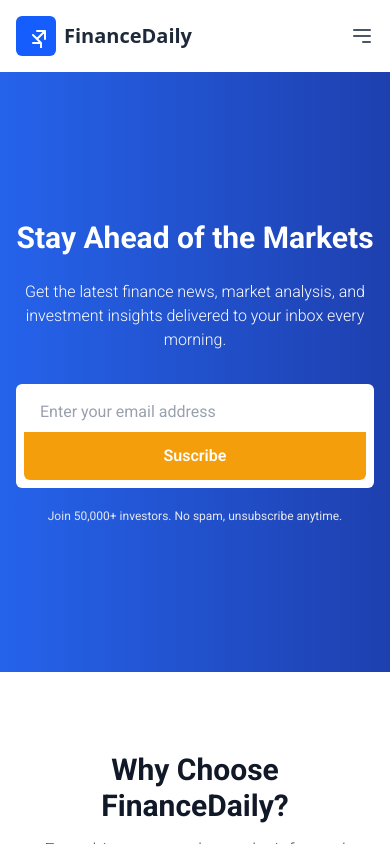
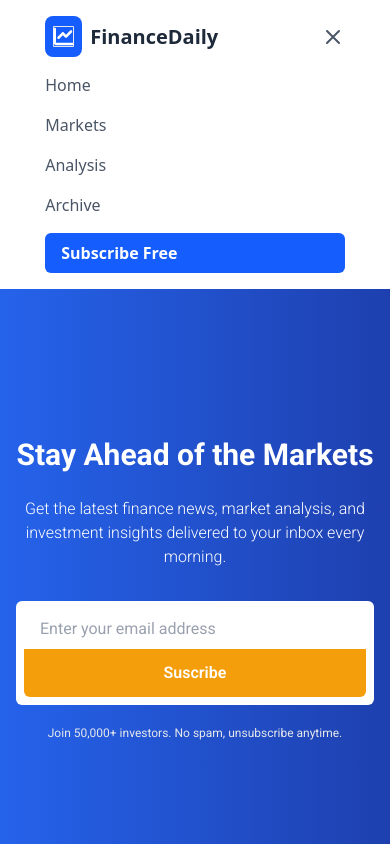
Before and after one commit to Opex-Interns/TeamX-News-Dashboard, a React (Vite) app: page / in a window 390 px wide. Both pictures are taken after a click on the button 362 px from the left and 36 px from the top of the page. Shown: the top 844 px of the page. Built offline with nearby package versions, Linux system fonts and the light colour scheme.

Commit message:
Responsiveness work on

```diff
--- a/src/Components/Footer.jsx
+++ b/src/Components/Footer.jsx
@@ -2,67 +2,75 @@ import React from 'react'
 
 function Footer() {
   return (
-    <div>
-      <footer class="bg-gray-900 text-gray-400 py-10">
-  <div class="container mx-auto px-4">
-    <div class="grid grid-cols-1 md:grid-cols-4 gap-8">
-      <div>
-        <div class="flex items-center space-x-2 mb-2">
-          <div class="bg-blue-600 p-2 rounded-md">
-            <svg xmlns="http://www.w3.org/2000/svg" class="h-6 w-6 text-white" fill="none" viewBox="0 0 24 24" stroke="currentColor" stroke-width="2">
-  <path stroke-linecap="round" stroke-linejoin="round" d="M13 7h8m0 0v8m0-8l-8 8m-4 4h8m0 0v8m0-8l-8-8"/>
+    <footer className="bg-gray-900 text-gray-400 py-10 font-Roboto">
+      <div className="container mx-auto px-4 w-[90%]">
+
+        {/* Main Content */}
+        <div className="grid grid-cols-1 sm:grid-cols-2 md:grid-cols-4 gap-10">
+
+          {/* Logo + Description */}
+          <div className="flex flex-col gap-3">
+            <div className="flex items-center space-x-2 mb-2">
+              <div className="bg-blue-600 px-2 py-2.5 rounded-lg">
+                <svg xmlns="http://www.w3.org/2000/svg" width="21" height="21" viewBox="0 0 20 21" fill="none">
+                  <path d="M20 20.5H0V0.5H20V20.5Z" stroke="#E5E7EB"/>
+                  <path d="M2.5 3C2.5 2.30859 1.94141 1.75 1.25 1.75C0.558594 1.75 0 2.30859 0 3V16.125C0 17.8516 1.39844 19.25 3.125 19.25H18.75C19.4414 19.25 20 18.6914 20 18C20 17.3086 19.4414 16.75 18.75 16.75H3.125C2.78125 16.75 2.5 16.4688 2.5 16.125V3ZM18.3828 6.38281C18.8711 5.89453 18.8711 5.10156 18.3828 4.61328C17.8945 4.125 17.1016 4.125 16.6133 4.61328L12.5 8.73047L10.2578 6.48828C9.76953 6 8.97656 6 8.48828 6.48828L4.11328 10.8633C3.625 11.3516 3.625 12.1445 4.11328 12.6328C4.60156 13.1211 5.39453 13.1211 5.88281 12.6328L9.375 9.14453L11.6172 11.3867C12.1055 11.875 12.8984 11.875 13.3867 11.3867L18.3867 6.38672L18.3828 6.38281Z" fill="white"/>
                 </svg>
               </div>
-          <span class="text-xl font-bold text-white">FinanceDaily</span>
+              <span className="text-2xl font-bold text-white">FinanceDaily</span>
             </div>
-        <p class="mt-4 text-sm leading-relaxed">Your trusted source for daily finance news and market insights.</p>
+            <p className="text-base leading-relaxed">
+              Your trusted source for daily finance news and market insights.
+            </p>
           </div>
 
+          {/* Content Links */}
           <div>
-        <h3 class="text-white font-semibold mb-4">Content</h3>
-        <ul class="space-y-2 text-sm">
-          <li><a href="#" class="hover:text-white transition-colors duration-200">Market News</a></li>
-          <li><a href="#" class="hover:text-white transition-colors duration-200">Analysis</a></li>
-          <li><a href="#" class="hover:text-white transition-colors duration-200">Newsletter Archive</a></li>
+            <h3 className="text-white font-semibold mb-4">Content</h3>
+            <ul className="space-y-2 text-sm">
+              <li><a href="#" className="hover:text-white transition-colors duration-200">Market News</a></li>
+              <li><a href="#" className="hover:text-white transition-colors duration-200">Analysis</a></li>
+              <li><a href="#" className="hover:text-white transition-colors duration-200">Newsletter Archive</a></li>
             </ul>
           </div>
 
+          {/* Company Links */}
           <div>
-        <h3 class="text-white font-semibold mb-4">Company</h3>
-        <ul class="space-y-2 text-sm">
-          <li><a href="#" class="hover:text-white transition-colors duration-200">About Us</a></li>
-          <li><a href="#" class="hover:text-white transition-colors duration-200">Contact</a></li>
-          <li><a href="#" class="hover:text-white transition-colors duration-200">Privacy Policy</a></li>
+            <h3 className="text-white font-semibold mb-4">Company</h3>
+            <ul className="space-y-2 text-sm">
+              <li><a href="#" className="hover:text-white transition-colors duration-200">About Us</a></li>
+              <li><a href="#" className="hover:text-white transition-colors duration-200">Contact</a></li>
+              <li><a href="#" className="hover:text-white transition-colors duration-200">Privacy Policy</a></li>
             </ul>
           </div>
 
+          {/* Social Media */}
           <div>
-        <h3 class="text-white font-semibold mb-4">Follow Us</h3>
-        <div class="flex space-x-4">
-  <a href="#" class="text-gray-400 hover:text-white transition-colors duration-200">
-  <svg xmlns="http://www.w3.org/2000/svg" class="h-6 w-6" fill="currentColor" viewBox="0 0 24 24">
-    <path d="M24 4.557c-.883.392-1.832.656-2.828.775 1.017-.609 1.798-1.574 2.165-2.724-.951.564-2.005.974-3.127 1.195-.897-.957-2.178-1.555-3.594-1.555-3.132 0-5.66 2.53-5.66 5.635 0 .444.05.875.146 1.285-4.706-.237-8.882-2.493-11.684-5.923-.485.836-.763 1.815-.763 2.868 0 1.968 1.002 3.702 2.51 4.72-.93.03-1.802-.284-2.56-.704v.073c0 2.73 1.944 5.004 4.512 5.514-.469.128-.962.19-1.472.19-.36 0-.71-.035-1.05-.1.718 2.196 2.793 3.805 5.242 3.84-1.928 1.516-4.364 2.417-7.005 2.417-.456 0-.903-.027-1.344-.078 2.484 1.583 5.432 2.51 8.604 2.51 10.323 0 15.962-8.56 15.962-15.95 0-.243-.005-.486-.013-.727.917-.665 1.708-1.492 2.332-2.44z"/>
-  </svg>
+            <h3 className="text-white font-semibold mb-4">Follow Us</h3>
+            <div className="flex space-x-4">
+              <a href="#" className="text-gray-400 hover:text-white transition-colors duration-200">
+                {/* Twitter Icon */}
+                <svg xmlns="http://www.w3.org/2000/svg" class="h-6 w-6" fill="currentColor" viewBox="0 0 24 24"> <path d="M24 4.557c-.883.392-1.832.656-2.828.775 1.017-.609 1.798-1.574 2.165-2.724-.951.564-2.005.974-3.127 1.195-.897-.957-2.178-1.555-3.594-1.555-3.132 0-5.66 2.53-5.66 5.635 0 .444.05.875.146 1.285-4.706-.237-8.882-2.493-11.684-5.923-.485.836-.763 1.815-.763 2.868 0 1.968 1.002 3.702 2.51 4.72-.93.03-1.802-.284-2.56-.704v.073c0 2.73 1.944 5.004 4.512 5.514-.469.128-.962.19-1.472.19-.36 0-.71-.035-1.05-.1.718 2.196 2.793 3.805 5.242 3.84-1.928 1.516-4.364 2.417-7.005 2.417-.456 0-.903-.027-1.344-.078 2.484 1.583 5.432 2.51 8.604 2.51 10.323 0 15.962-8.56 15.962-15.95 0-.243-.005-.486-.013-.727.917-.665 1.708-1.492 2.332-2.44z"/> </svg>
+
               </a>
-  <a href="#" class="text-gray-400 hover:text-white transition-colors duration-200">
-  <svg class="h-6 w-6" viewBox="0 0 24 24" fill="currentColor" aria-hidden="true">
-    <path d="M22.238 0H1.762C.789 0 0 .789 0 1.762v20.476C0 23.211.789 24 1.762 24h20.476c.973 0 1.762-.789 1.762-1.762V1.762C24 .789 23.211 0 22.238 0zM7.058 19.344h-3.626V8.163h3.626v11.181zM5.242 6.51c-1.144 0-1.849-.787-1.849-1.782.01-1.012.7-1.783 1.821-1.783 1.145 0 1.85.771 1.85 1.783-.001.995-.705 1.782-1.822 1.782zM20.457 19.344h-3.626v-5.592c0-1.334-.025-2.656-1.717-2.656-1.72 0-1.984 1.344-1.984 2.585v5.663h-3.626V8.163h3.626v1.564c.51-.97 1.724-1.828 3.585-1.828 3.842 0 4.542 2.52 4.542 5.8v5.663z"/>
-  </svg>
+              <a href="#" className="text-gray-400 hover:text-white transition-colors duration-200">
+                {/* LinkedIn Icon */}
+               <svg class="h-6 w-6" viewBox="0 0 24 24" fill="currentColor" aria-hidden="true"> <path d="M22.238 0H1.762C.789 0 0 .789 0 1.762v20.476C0 23.211.789 24 1.762 24h20.476c.973 0 1.762-.789 1.762-1.762V1.762C24 .789 23.211 0 22.238 0zM7.058 19.344h-3.626V8.163h3.626v11.181zM5.242 6.51c-1.144 0-1.849-.787-1.849-1.782.01-1.012.7-1.783 1.821-1.783 1.145 0 1.85.771 1.85 1.783-.001.995-.705 1.782-1.822 1.782zM20.457 19.344h-3.626v-5.592c0-1.334-.025-2.656-1.717-2.656-1.72 0-1.984 1.344-1.984 2.585v5.663h-3.626V8.163h3.626v1.564c.51-.97 1.724-1.828 3.585-1.828 3.842 0 4.542 2.52 4.542 5.8v5.663z"/> </svg>
               </a>
-  <a href="#" class="text-gray-400 hover:text-white transition-colors duration-200">
-    <svg xmlns="http://www.w3.org/2000/svg" class="h-6 w-6" fill="currentColor" viewBox="0 0 24 24">
-      <path d="M23.998 12c0-6.628-5.372-12-11.999-12C5.372 0 0 5.372 0 12c0 5.86 4.225 10.725 9.789 11.838v-8.358H6.757v-3.48h3.032V8.65c0-2.993 1.79-4.634 4.5-4.634 1.306 0 2.652.23 2.652.23v2.915h-1.493c-1.472 0-1.928.913-1.928 1.844v2.245h3.328l-.533 3.48h-2.795v8.358C19.773 22.724 23.998 17.86 23.998 12z"/>
-    </svg>
+              <a href="#" className="text-gray-400 hover:text-white transition-colors duration-200">
+                {/* Facebook Icon */}
+               <svg xmlns="http://www.w3.org/2000/svg" class="h-6 w-6" fill="currentColor" viewBox="0 0 24 24"> <path d="M23.998 12c0-6.628-5.372-12-11.999-12C5.372 0 0 5.372 0 12c0 5.86 4.225 10.725 9.789 11.838v-8.358H6.757v-3.48h3.032V8.65c0-2.993 1.79-4.634 4.5-4.634 1.306 0 2.652.23 2.652.23v2.915h-1.493c-1.472 0-1.928.913-1.928 1.844v2.245h3.328l-.533 3.48h-2.795v8.358C19.773 22.724 23.998 17.86 23.998 12z"/> </svg>
               </a>
             </div>
           </div>
         </div>
-    <div class="border-t border-gray-700 mt-8 pt-6 text-center text-sm">
+
+        {/* Bottom Note */}
+        <div className="border-t border-gray-700 mt-8 pt-6 text-center text-sm">
           &copy; 2025 FinanceDaily. All rights reserved.
         </div>
       </div>
     </footer>
-    </div>
   )
 }
 
--- a/src/Components/Header.jsx
+++ b/src/Components/Header.jsx
@@ -1,39 +1,139 @@
-import React from 'react'
+import React, { useState } from "react";
 
 function Header() {
+  const [isOpen, setIsOpen] = useState(false);
+
   return (
-    <div>
-    <header class="bg-white p-4 shadow-md">
-  <div class="container mx-auto flex items-center justify-between">
-    <div class="flex items-center space-x-2">
-      <div class="bg-blue-600 p-2 rounded-md">
-        <svg xmlns="http://www.w3.org/2000/svg" class="h-6 w-6 text-white" fill="none" viewBox="0 0 24 24" stroke="currentColor" stroke-width="2">
-            <path stroke-linecap="round" stroke-linejoin="round" d="M13 7h8m0 0v8m0-8l-8 8m-4 4h8m0 0v8m0-8l-8-8"/>
+    <div className="bg-white shadow-md">
+      <header className="p-4 w-[85%] mx-auto">
+        <div className="flex items-center justify-between">
+          {/* Logo */}
+          <div className="flex items-center space-x-2">
+            <div className="bg-blue-600 px-2 py-2.5 rounded-lg">
+              <svg
+                xmlns="http://www.w3.org/2000/svg"
+                width="21"
+                height="21"
+                viewBox="0 0 20 21"
+                fill="none"
+              >
+                <path d="M20 20.5H0V0.5H20V20.5Z" stroke="#E5E7EB" />
+                <path
+                  d="M2.5 3C2.5 2.30859 1.94141 1.75 1.25 1.75C0.558594 1.75 0 2.30859 0 3V16.125C0 17.8516 1.39844 19.25 3.125 19.25H18.75C19.4414 19.25 20 18.6914 20 18C20 17.3086 19.4414 16.75 18.75 16.75H3.125C2.78125 16.75 2.5 16.4688 2.5 16.125V3ZM18.3828 6.38281C18.8711 5.89453 18.8711 5.10156 18.3828 4.61328C17.8945 4.125 17.1016 4.125 16.6133 4.61328L12.5 8.73047L10.2578 6.48828C9.76953 6 8.97656 6 8.48828 6.48828L4.11328 10.8633C3.625 11.3516 3.625 12.1445 4.11328 12.6328C4.60156 13.1211 5.39453 13.1211 5.88281 12.6328L9.375 9.14453L11.6172 11.3867C12.1055 11.875 12.8984 11.875 13.3867 11.3867L18.3867 6.38672L18.3828 6.38281Z"
+                  fill="white"
+                />
               </svg>
             </div>
-      <span class="text-xl font-bold text-gray-800">FinanceDaily</span>
+            <span className="text-xl font-bold text-gray-800">
+              FinanceDaily
+            </span>
           </div>
 
-    <nav class="hidden md:flex space-x-6">
-      <a href="#" class="text-gray-600 hover:text-blue-600 transition-colors duration-200">Home</a>
-      <a href="#" class="text-gray-600 hover:text-blue-600 transition-colors duration-200">Markets</a>
-      <a href="#" class="text-gray-600 hover:text-blue-600 transition-colors duration-200">Analysis</a>
-      <a href="#" class="text-gray-600 hover:text-blue-600 transition-colors duration-200">Archive</a>
+          {/* Desktop Nav */}
+          <nav className="hidden md:flex space-x-6">
+            <a
+              href="#"
+              className="text-gray-600 hover:text-blue-600 transition-colors duration-200"
+            >
+              Home
+            </a>
+            <a
+              href="#"
+              className="text-gray-600 hover:text-blue-600 transition-colors duration-200"
+            >
+              Markets
+            </a>
+            <a
+              href="#"
+              className="text-gray-600 hover:text-blue-600 transition-colors duration-200"
+            >
+              Analysis
+            </a>
+            <a
+              href="#"
+              className="text-gray-600 hover:text-blue-600 transition-colors duration-200"
+            >
+              Archive
+            </a>
           </nav>
 
-    <a href="#" class="bg-blue-600 hover:bg-blue-700 text-white font-semibold py-2 px-4 rounded-md transition-colors duration-200 hidden md:block">
+          {/* Desktop Subscribe */}
+          <a
+            href="#"
+            className="bg-blue-600 hover:bg-blue-700 text-white font-semibold py-2 px-4 rounded-md transition-colors duration-200 hidden md:block"
+          >
             Subscribe Free
           </a>
 
-    <button class="md:hidden text-gray-600 focus:outline-none">
-      <svg xmlns="http://www.w3.org/2000/svg" class="h-6 w-6" fill="none" viewBox="0 0 24 24" stroke="currentColor">
-        <path stroke-linecap="round" stroke-linejoin="round" stroke-width="2" d="M4 6h16M4 12h16m-7 6h7" />
+          {/* Mobile Menu Button */}
+          <button
+            onClick={() => setIsOpen(!isOpen)}
+            className="md:hidden text-gray-600 focus:outline-none"
+          >
+            <svg
+              xmlns="http://www.w3.org/2000/svg"
+              className="h-6 w-6"
+              fill="none"
+              viewBox="0 0 24 24"
+              stroke="currentColor"
+            >
+              {isOpen ? (
+                <path
+                  strokeLinecap="round"
+                  strokeLinejoin="round"
+                  strokeWidth="2"
+                  d="M6 18L18 6M6 6l12 12"
+                />
+              ) : (
+                <path
+                  strokeLinecap="round"
+                  strokeLinejoin="round"
+                  strokeWidth="2"
+                  d="M4 6h16M4 12h16m-7 6h7"
+                />
+              )}
             </svg>
           </button>
         </div>
+
+        {/* Mobile Dropdown */}
+        {isOpen && (
+          <div className="md:hidden mt-4 space-y-4 flex flex-col">
+            <a
+              href="#"
+              className="text-gray-600 hover:text-blue-600 transition-colors duration-200"
+            >
+              Home
+            </a>
+            <a
+              href="#"
+              className="text-gray-600 hover:text-blue-600 transition-colors duration-200"
+            >
+              Markets
+            </a>
+            <a
+              href="#"
+              className="text-gray-600 hover:text-blue-600 transition-colors duration-200"
+            >
+              Analysis
+            </a>
+            <a
+              href="#"
+              className="text-gray-600 hover:text-blue-600 transition-colors duration-200"
+            >
+              Archive
+            </a>
+            <a
+              href="#"
+              className="bg-blue-600 hover:bg-blue-700 text-white font-semibold py-2 px-4 rounded-md transition-colors duration-200"
+            >
+              Subscribe Free
+            </a>
+          </div>
+        )}
       </header>
     </div>
-  )
+  );
 }
 
-export default Header
+export default Header;
--- a/src/Components/Subscriber.jsx
+++ b/src/Components/Subscriber.jsx
@@ -48,7 +48,7 @@ function Subscriber() {
         <div className="mx-auto mt-16 flow-root max-w-2xl sm:mt-20 lg:mx-0 lg:max-w-none">
           <div className="grid grid-cols-1 gap-8 sm:grid-cols-2 lg:grid-cols-3 sm:gap-x-8">
             {testimonials.map((testimonial) => (
-              <figure key={testimonial.author.name} className='border px-3 py-4 rounded-xl bg-white border border-[#e5e7eb] shadow-[0_1px_2px_0_rgba(0,0,0,0.05)] flex flex-col gap-4'>
+              <figure key={testimonial.author.name} className='border px-4 py-5 rounded-xl bg-white border border-[#e5e7eb] shadow-[0_1px_2px_0_rgba(0,0,0,0.05)] flex flex-col gap-4'>
                 <figcaption className="mt-6 flex items-center gap-x-4 ">
                   <img
                     className="h-12 w-12 rounded-full"
```
Also changed, not shown: src/Components/Choose.jsx (+13 -17 lines), src/Components/Newsletter.jsx (+15 -14 lines). Lines whose indentation alone changed are shown as unchanged.
